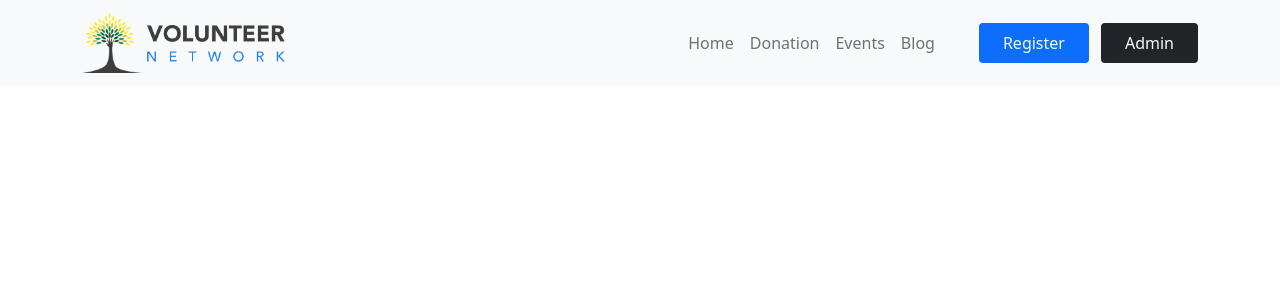
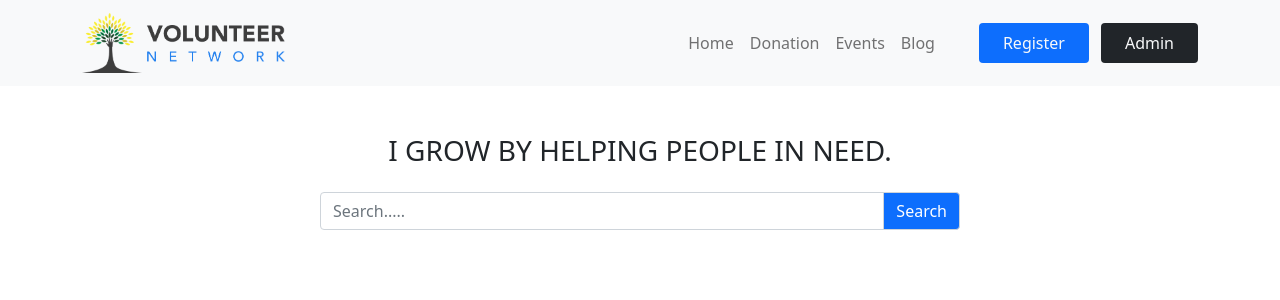
Before and after one commit to mehrazhossain/volunteer-network-client, a React (Create React App) app: page / in a window 1280 px wide. Shown: the top 300 px of the page. Built offline with nearby package versions, Linux system fonts and the light colour scheme.

Commit message:
added search section

```diff
--- a/public/index.html
+++ b/public/index.html
@@ -24,7 +24,7 @@
       work correctly both with client-side routing and a non-root public URL.
       Learn how to configure a non-root public URL by running `npm run build`.
     -->
-    <title>React App</title>
+    <title>Volunteer Network</title>
   </head>
   <body>
     <noscript>You need to enable JavaScript to run this app.</noscript>
--- a/src/App.js
+++ b/src/App.js
@@ -1,11 +1,13 @@
 import './App.css';
 import 'bootstrap/dist/css/bootstrap.min.css';
 import Header from './components/Header/Header';
+import Home from './components/Home/Home';
 
 function App() {
   return (
     <div>
       <Header></Header>
+      <Home></Home>
     </div>
   );
 }
--- /dev/null
+++ b/src/components/Home/Home.js
@@ -0,0 +1,12 @@
+import React from 'react';
+import Search from '../Search/Search';
+
+const Home = () => {
+  return (
+    <div>
+      <Search></Search>
+    </div>
+  );
+};
+
+export default Home;
--- a/src/components/Search/Search.js
+++ b/src/components/Search/Search.js
@@ -0,0 +1,26 @@
+import React from 'react';
+
+const Search = () => {
+  return (
+    <div>
+      <h3 className="text-center mt-5">I GROW BY HELPING PEOPLE IN NEED.</h3>
+      <div className="input-group mb-3 w-50 mx-auto mt-4">
+        <input
+          type="text"
+          className="form-control"
+          placeholder="Search....."
+          aria-label="Search....."
+          aria-describedby="basic-addon2"
+        />
+        <span
+          className="input-group-text bg-primary text-white"
+          id="basic-addon2"
+        >
+          Search
+        </span>
+      </div>
+    </div>
+  );
+};
+
+export default Search;
```
Also changed, not shown: 1 other file (tests, documents, lock files or other folders).
